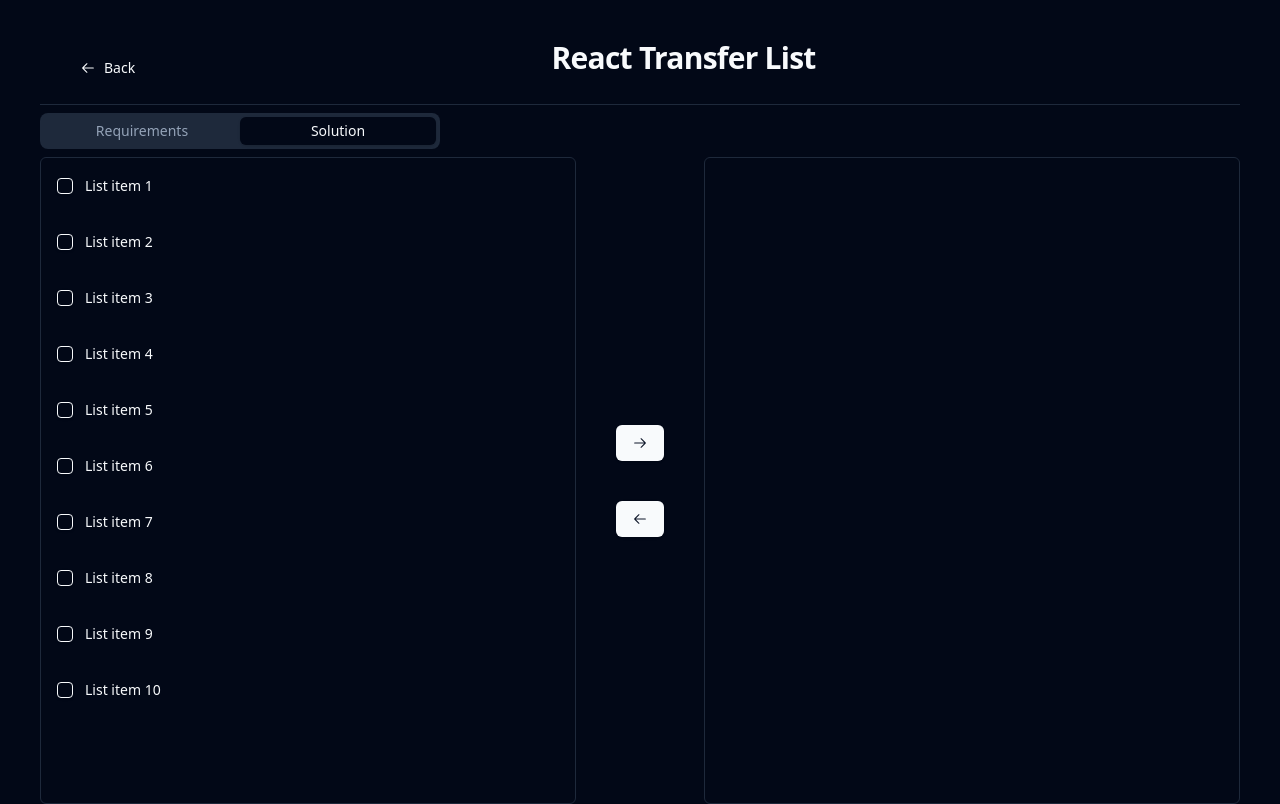
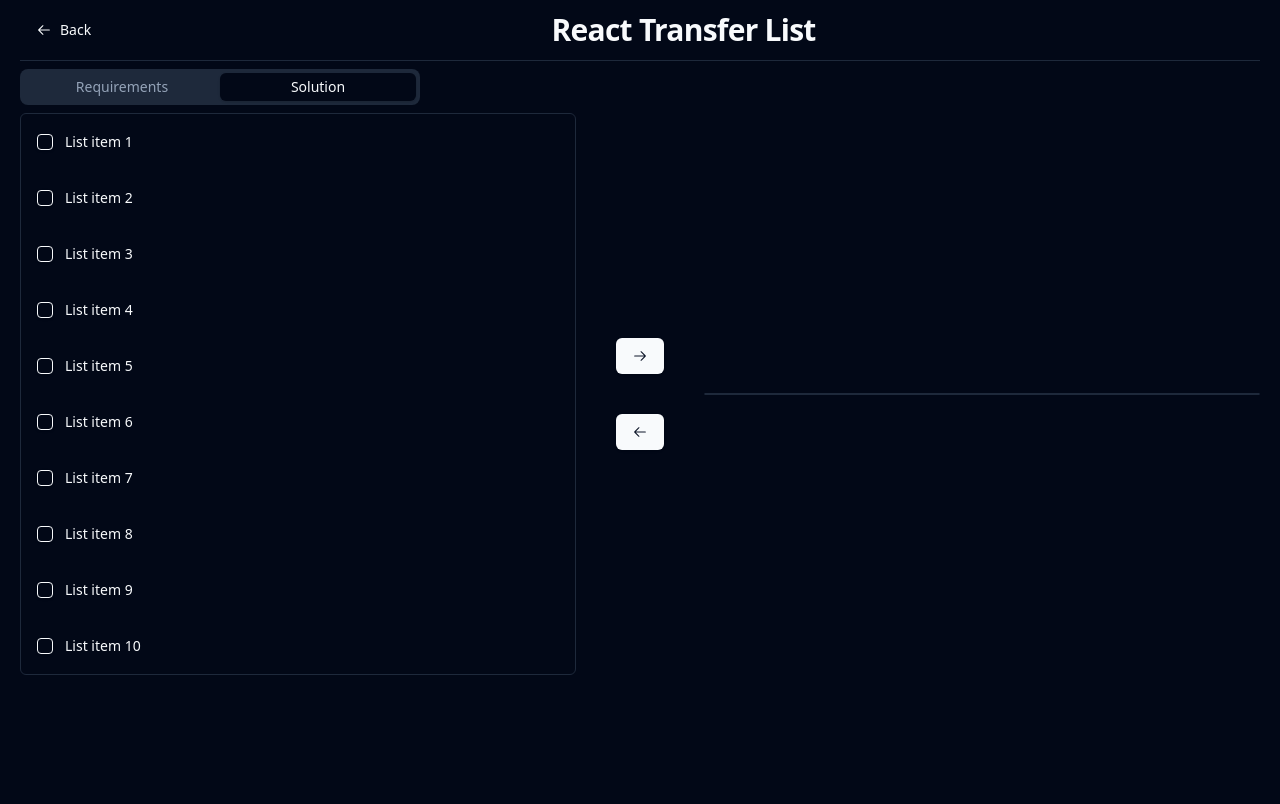
Before and after one commit to esanchezvz/frontend-challenges, a React (Vite) app: page /transfer-list in a window 1280 px wide. Built offline with nearby package versions, Linux system fonts and the light colour scheme; a web font is replaced by a local one.

Commit message:
fix: layout component tab heights

```diff
--- a/src/shared/challenge-layout.tsx
+++ b/src/shared/challenge-layout.tsx
@@ -13,27 +13,25 @@ type ChallengeLayoutProps = {
 
 const ChallengeLayout = ({ requirements, solution, title }: ChallengeLayoutProps) => {
   return (
-    <main className="p-10 flex flex-col h-screen">
-      <div className="flex items-center justify-between px-6 border-b pb-2 mb-2">
+    <main className="flex px-5 flex-col h-screen">
+      <div className="flex items-center justify-between border-b py-3">
         <Link to="/" className={buttonVariants({ variant: 'ghost' })}>
           <ArrowLeftIcon className="h-4 w-4 mr-2" />
           Back
         </Link>
 
-        <h1 className="scroll-m-20 text-3xl font-semibold tracking-tight transition-colors first:mt-0 mb-5">
-          {title}
-        </h1>
+        <h1 className="scroll-m-20 text-3xl font-semibold tracking-tight transition-colors">{title}</h1>
 
         <div className="invisible" tabIndex={-1} />
       </div>
 
-      <Tabs defaultValue="solution" className="w-full h-full">
+      <Tabs defaultValue="solution" className="w-full pt-2">
         <TabsList className="grid grid-cols-2 w-[400px]">
           <TabsTrigger value="requirements">Requirements</TabsTrigger>
           <TabsTrigger value="solution">Solution</TabsTrigger>
         </TabsList>
 
-        <TabsContent value="requirements" className="h-full">
+        <TabsContent value="requirements">
           {requirements ? (
             requirements
           ) : (
@@ -43,9 +41,7 @@ const ChallengeLayout = ({ requirements, solution, title }: ChallengeLayoutProps
           )}
         </TabsContent>
 
-        <TabsContent value="solution" className="h-full">
-          {solution}
-        </TabsContent>
+        <TabsContent value="solution">{solution}</TabsContent>
       </Tabs>
     </main>
   )
```
